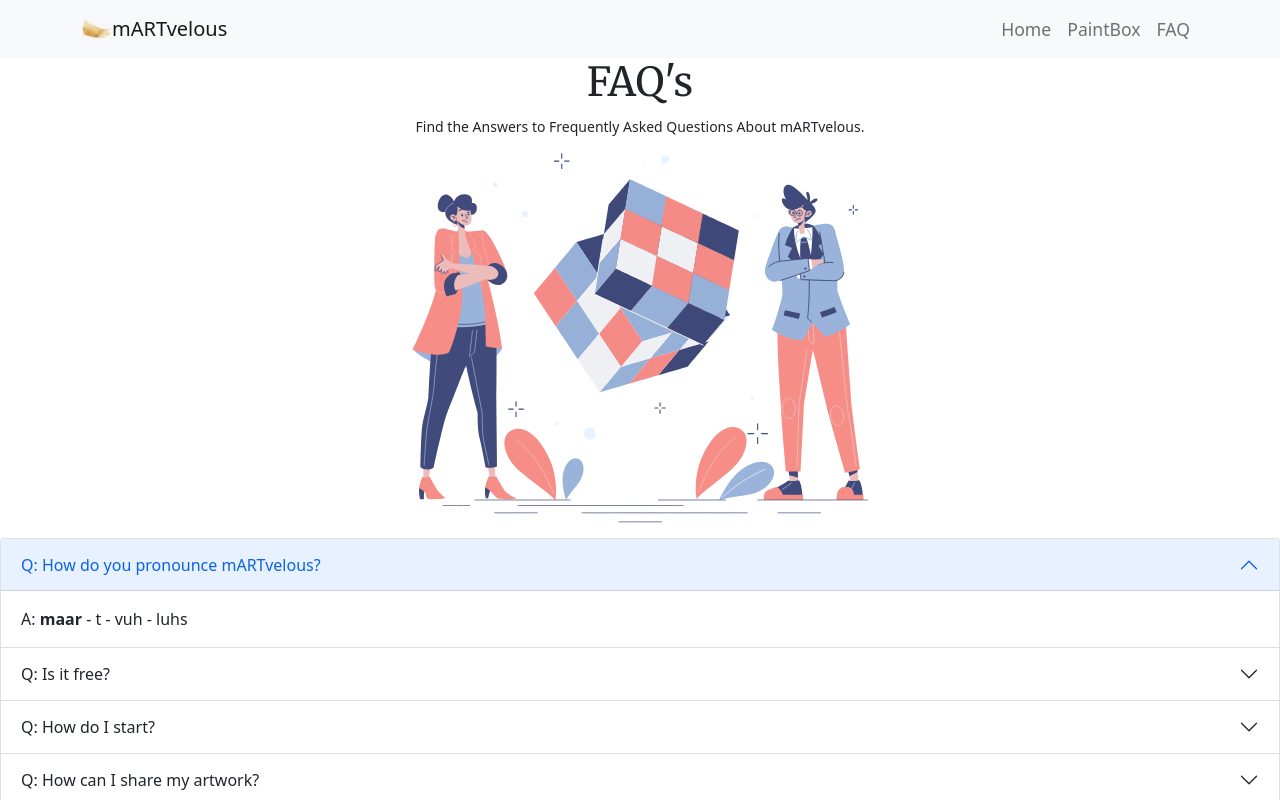
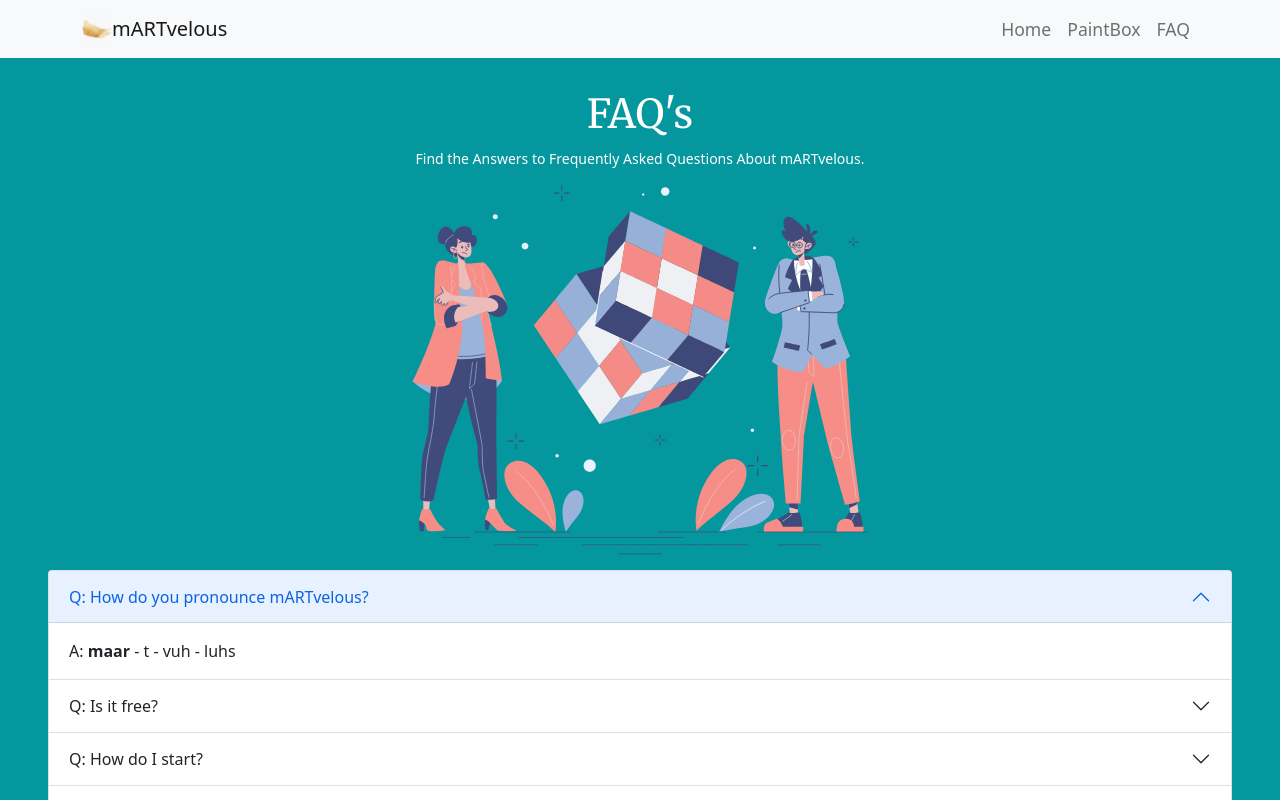
Before and after one commit to trieule50/mARTvelous, a React (Create React App) app: page /faq in a window 1280 px wide. Shown: the top 800 px of the page. Built offline with nearby package versions, Linux system fonts and the light colour scheme.

Commit message:
Add FAQ styling

```diff
--- a/src/index.css
+++ b/src/index.css
@@ -167,8 +167,14 @@ h5{
   text-decoration: none;
 }
 
+.main-faq{
+  background-color: rgb(4,152,158);
+  padding: 2rem 3rem;
+}
+
 .main-faq-item{
   text-align: center;
+  color: white;
 }
 
 @media only screen and (max-width: 500px){
```
